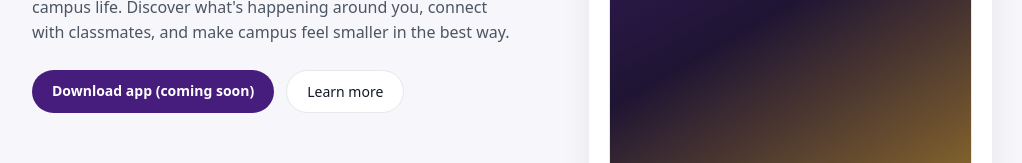
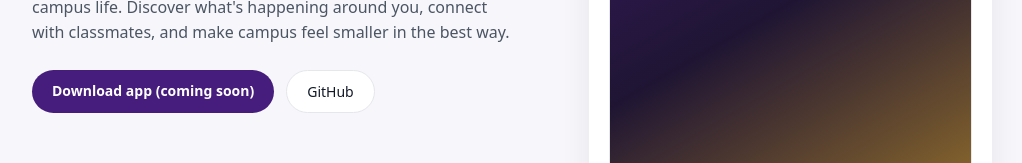
Before and after one commit to cmauer2/whirl-website, a Next.js app: page / in a window 1280 px wide. Shown: the part 444-607 px from the top of the page, without its empty margins (128-1150 px from the left). Built offline with nearby package versions, Linux system fonts and the light colour scheme.

Commit message:
Added github link
Added github link

```diff
--- a/app/page.tsx
+++ b/app/page.tsx
@@ -127,7 +127,7 @@
                 border: '1px solid #e5e7eb',
               }}
             >
-              Learn more
+              <a href="https://github.com/ghebert3/4330-Group-Project">GitHub</a>
             </a>
           </div>
         </div>
```
